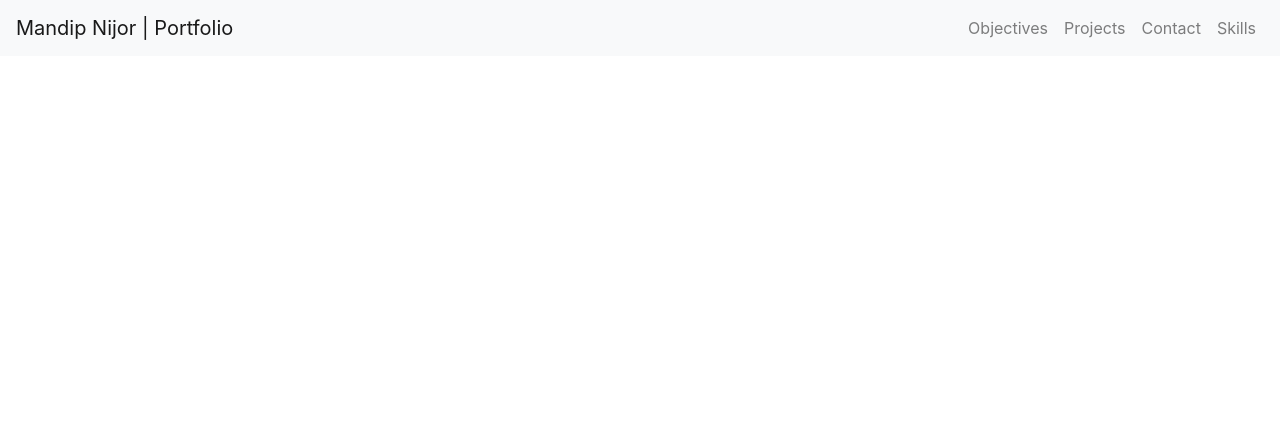
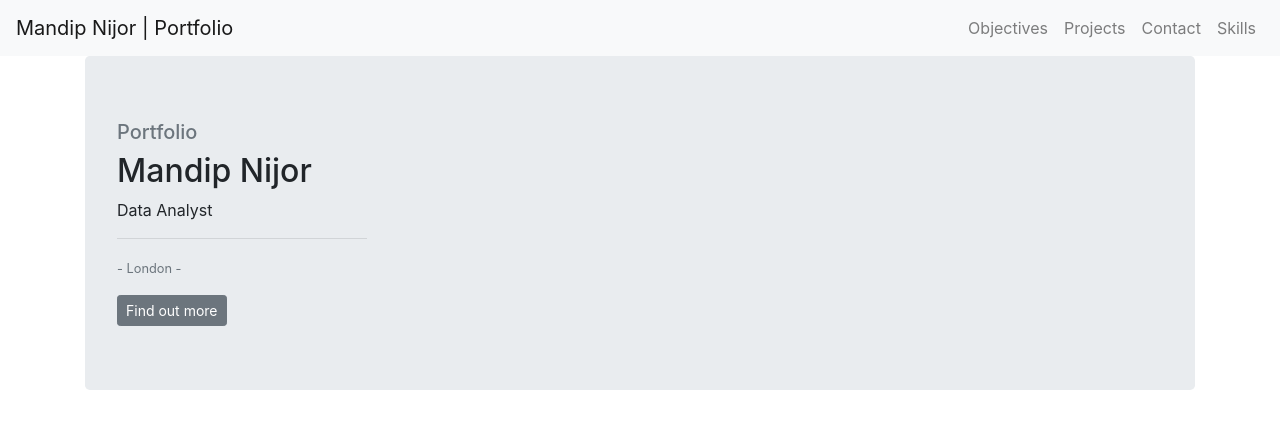
Before and after one commit to mandipn/Bootstrap-Portfolio, a plain HTML site: page index.html in a window 1280 px wide. Drawn offline with nearby package versions, Linux system fonts and the light colour scheme.

Commit message:
hero section added

```diff
--- a/index.html
+++ b/index.html
@@ -44,3 +44,18 @@
           </ul>
         </div>
     </nav>
+
+    <!-- Hero Section -->
+
+  <header id="hero">
+    <section class="container">
+      <div class="jumbotron" id="heroJumbotron">
+        <h5 class="text-muted">Portfolio</h5>
+        <h2>Mandip Nijor</h2>
+        <p class="card-text">Data Analyst</p>
+        <hr width="250px;" align="left">
+        <p class="card-text"><small class="text-muted">- London -</small></p>
+        <a href="#objective" class="btn btn-secondary btn-sm">Find out more</a>
+      </div>
+    </section>
+  </header>
```
